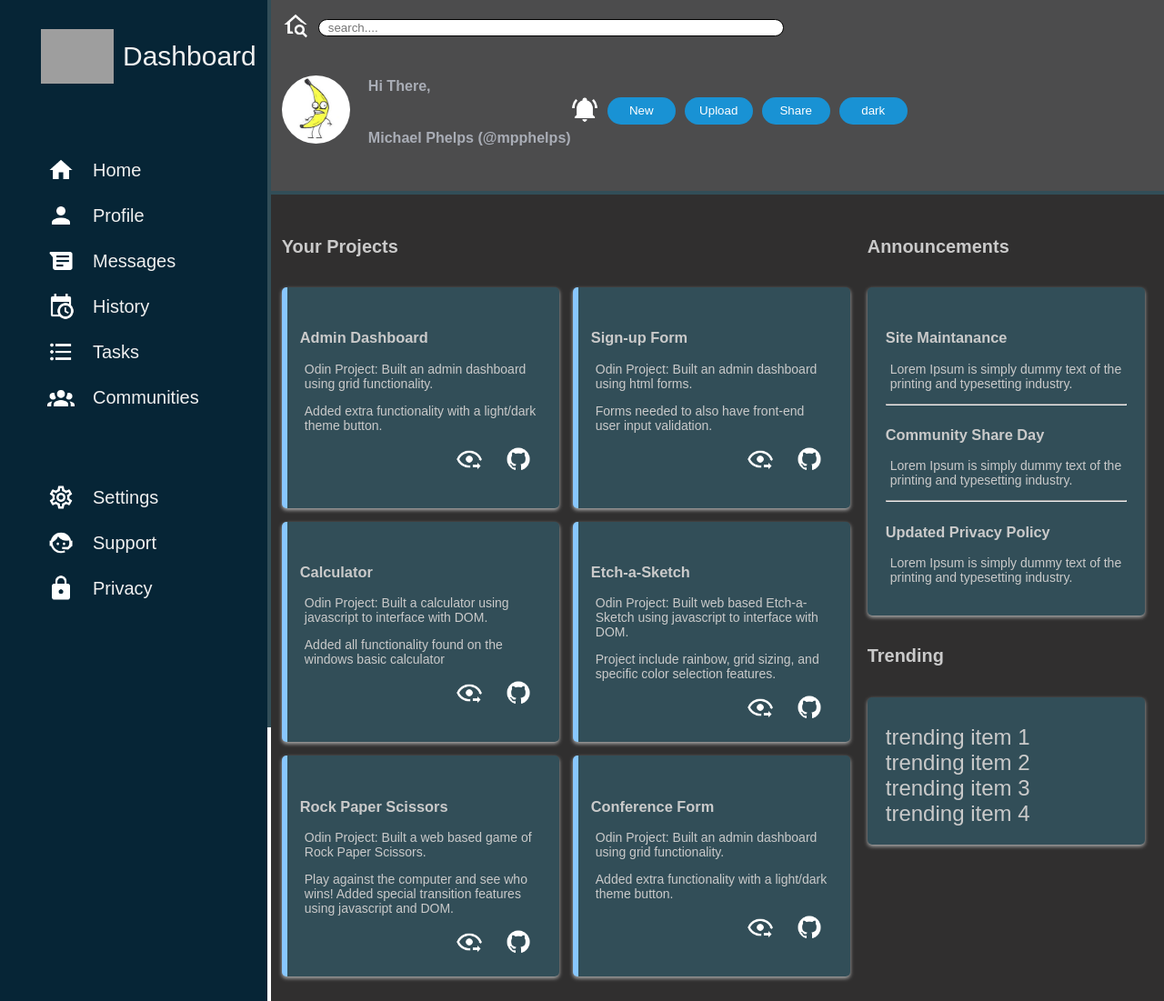
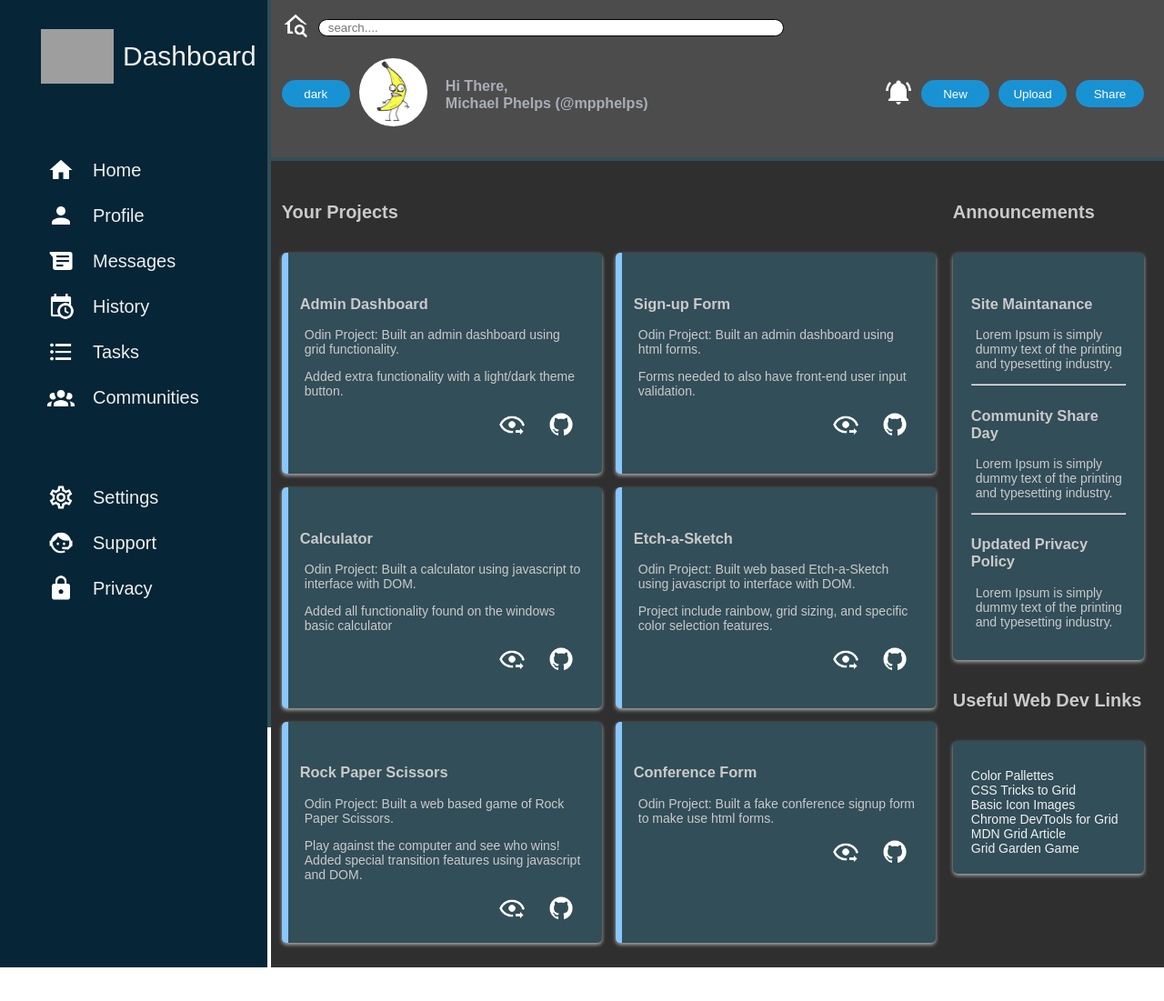
Before and after one commit to mpphelps/Admin-Dashboard, a plain HTML site: page index.html in a window 1280 px wide. Shown: the whole page at 91% size. After the commit the page ends 1064 px from the top, so only its background shows below. Drawn offline with Linux system fonts and the light colour scheme; grey boxes are pictures that could not be loaded.

Commit message:
fixed header layout

```diff
--- a/index.html
+++ b/index.html
@@ -56,6 +56,7 @@
                     <img class="nav-icon" src="images/privacy.png" alt="privacy.png">
                     <a href="">Privacy</a>
                 </div>
+
             </div>
 
 
@@ -70,6 +71,7 @@
                             <label for="search-box"><img src="images/search.png" alt="search.png" id="search-img"></label>
                             <input type="search" id="search-box" name="search-box" placeholder="search....">
                         </form>
+
                     </div>
 
 
@@ -77,20 +79,21 @@
                 </div>
 
                 <div class="header-flex-box">
-
+                    <div><button class="theme-toggle-btn"><span class='theme-name'>light</span></button></div>
                     <div><img src="images/Banana.png" alt="my logo" id="my-logo"/></div>
 
                     <div>
-                        <h6>Hi There,</h6>
-                        <h6>Michael Phelps (@mpphelps)</h6>
+                        <h6>Hi There,<br>Michael Phelps (@mpphelps)</h6>
                     </div>
 
-                    <div><a><img src="images/bell-ring.png" alt="bell-ring.svg" id="bell-ring-img"></a></div>
-                    <div><button>New</button></div>
-                    <div><button>Upload</button></div>
-                    <div><button>Share</button></div>
+                    <div class="header-buttons">
+                        <div><a><img src="images/bell-ring.png" alt="bell-ring.svg" id="bell-ring-img"></a></div>
+                        <div><button>New</button></div>
+                        <div><button>Upload</button></div>
+                        <div><button>Share</button></div>
+                    </div>
 
-                    <div><button class="theme-toggle-btn"><span class='theme-name'>light</span></button></div>
+
                 </div>
 
 
@@ -153,8 +156,7 @@
                             </div>
                             <div class="project-tile">
                                 <h3>Conference Form</h3>
-                                <p>Odin Project: Built an admin dashboard using grid functionality.</p>
-                                <p>Added extra functionality with a light/dark theme button.</p>
+                                <p>Odin Project: Built a fake conference signup form to make use html forms.</p>
                                 <div style="text-align: right;">
                                     <a href="https://mpphelps.github.io/ConferenceForm/"><img class="project-icon" src="images/live-preview.png" alt="Live Preview"></a>
                                     <a href="https://github.com/mpphelps/ConferenceForm"><img class="project-icon" src="images/github.png" alt="View Code"></a>
@@ -182,12 +184,14 @@
                                 <p>Lorem Ipsum is simply dummy text of the printing and typesetting industry.</p>
                             </div>
                         </div>
-                        <h5>Trending</h5>
+                        <h5>Useful Web Dev Links</h5>
                         <div class="trend-tile">
-                            <div>trending item 1</div>
-                            <div>trending item 2</div>
-                            <div>trending item 3</div>
-                            <div>trending item 4</div>
+                            <div><a href="https://tailwindcss.com/docs/customizing-colors">Color Pallettes</a></div>
+                            <div><a href="https://css-tricks.com/snippets/css/complete-guide-grid/">CSS Tricks to Grid</a></div>
+                            <div><a href="https://materialdesignicons.com/">Basic Icon Images</a></div>
+                            <div><a href="https://developer.chrome.com/docs/devtools/css/grid/">Chrome DevTools for Grid</a></div>
+                            <div><a href="https://developer.mozilla.org/en-US/docs/Web/CSS/CSS_Grid_Layout">MDN Grid Article</a></div>
+                            <div><a href="https://cssgridgarden.com/">Grid Garden Game</a></div>
                         </div>
                     </div>
                 </div>
--- a/styles.css
+++ b/styles.css
@@ -137,6 +137,12 @@ body {
     margin-right: 50px;
 }
 
+.header-buttons {
+    display: flex;
+    flex-direction: row;
+    margin-left: auto;
+}
+
 #search-img, #bell-ring-img {
     height: 30px;
     width: 30px;
@@ -178,7 +184,7 @@ body {
     margin-bottom: 15px;
     margin-right: 15px;
     border-radius: 5px;
-    min-width: 265px;
+    min-width: 100px;
     box-shadow: 0px 2px 4px rgb(175, 175, 175);
     padding: 30px 20px 20px 20px;
     background-image: -webkit-linear-gradient(left, #88c7ff, #88c7ff 2%, transparent 2%, transparent 100%);
@@ -197,7 +203,7 @@ body {
     margin-bottom: 20px;
     margin-right: 10px;
     border-radius: 5px;
-    min-width: 265px;
+    min-width: 100px;
     box-shadow: 0px 2px 4px rgb(175, 175, 175);
     padding: 30px 20px 20px 20px;
     display: flex;
@@ -211,13 +217,13 @@ body {
     margin-bottom: 20px;
     margin-right: 10px;
     border-radius: 5px;
-    min-width: 265px;
+    min-width: 100px;
     box-shadow: 0px 2px 4px rgb(175, 175, 175);
     padding: 30px 20px 20px 20px;
     display: flex;
     flex-direction: column;
     justify-content: space-between;
-
+    font-size: 14px;
 }
 
 
```
